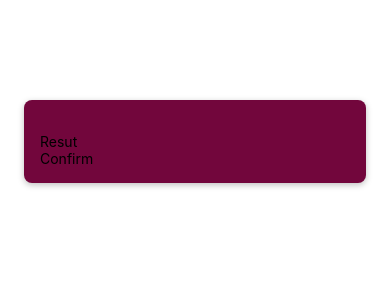
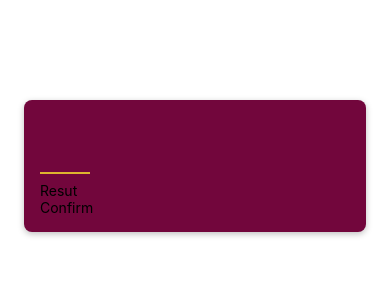
Before and after one commit to wathone98/Target-App-RN, a React Native app: screen / in a window 390 px wide. Shown: the top 300 px of the page. Built offline with nearby package versions, Linux system fonts and the light colour scheme.

Commit message:
Feat: Format Number Input

```diff
--- a/screens/StartGameScreen.js
+++ b/screens/StartGameScreen.js
@@ -4,7 +4,13 @@
 function StartGameScreen() {
   return (
     <View style={styles.inputCOntainer}>
-      <TextInput />
+      <TextInput
+        style={styles.numberInput}
+        maxLength={2}
+        keyboardType="number-pad"
+        autoCapitalize="none"
+        autoCorrect={false}
+      />
       <PrimaryButton>Resut</PrimaryButton>
       <PrimaryButton>Confirm</PrimaryButton>
     </View>
@@ -18,14 +24,25 @@
     padding: 16,
     marginTop: 100,
     marginHorizontal: 24,
-    backgroundColor: '#72063c',
+    backgroundColor: "#72063c",
     borderRadius: 8,
     // for android
     elevation: 4,
     // for iOS
-    shadowColor: 'black',
-    shadowOffset: { width: 0, height: 2},
+    shadowColor: "black",
+    shadowOffset: { width: 0, height: 2 },
     shadowRadius: 6,
-    shadowOpacity: 0.25
-  }
+    shadowOpacity: 0.25,
+  },
+  numberInput: {
+    height: 50,
+    width: 50,
+    fontSize: 32,
+    borderBottomColor: "#ddb52f",
+    borderBottomWidth: 2,
+    color: "#ddb52f",
+    marginVertical: 8,
+    fontWeight: "bold",
+    textAlign: "center",
+  },
 });
```
